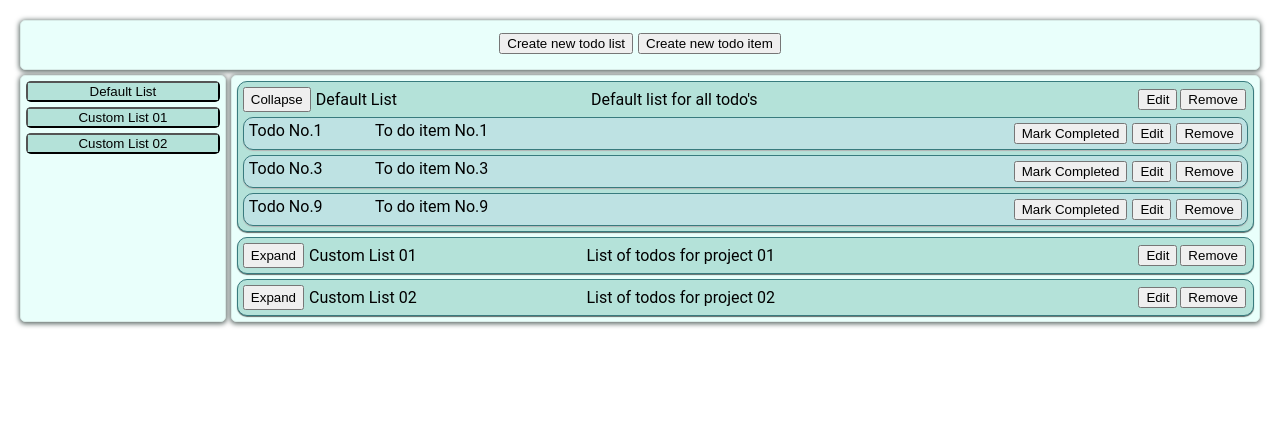
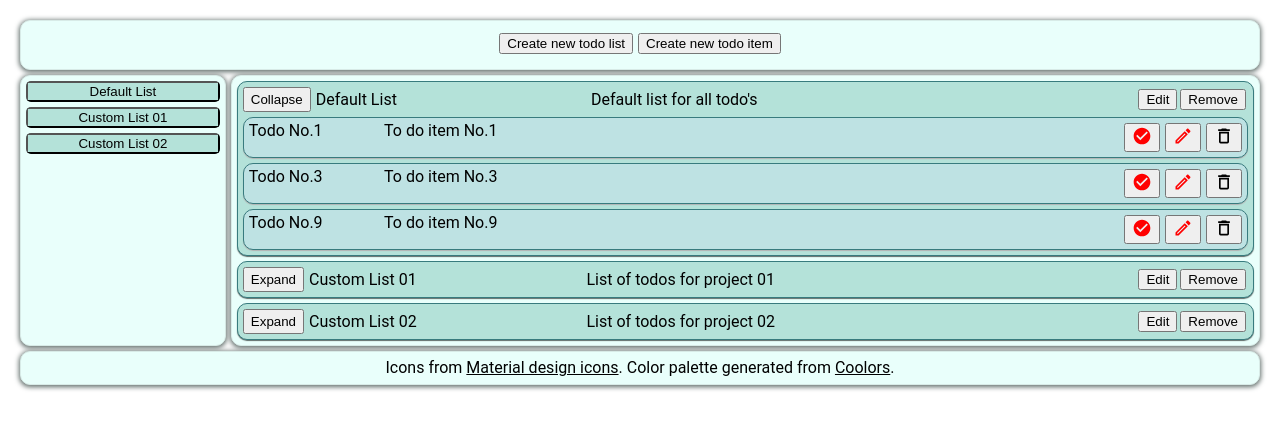
Before and after one commit to ignasc/todo-app, a website built with webpack: page src/template.html in a window 1280 px wide. Built offline with nearby package versions, Linux system fonts and the light colour scheme.

Commit message:
add basic todo icons and icon reference to author.

```diff
--- a/src/UI.js
+++ b/src/UI.js
@@ -1,4 +1,8 @@
 import { projectDelete, projectRetrieve, projectUpdate, todoRetrieve, todoDelete, todoUpdate, projectCreateNew, todoCreateNew } from "./dbActions";
+
+import imgCheckmark from "./img/check-circle.svg";
+import imgEdit from "./img/pencil-outline.svg";
+import imgDelete from "./img/delete-outline.svg";
 
 const btnGeneric = document.createElement("button");
 
@@ -218,6 +222,13 @@ function returnTodoItem(object){
     todoTitle.setAttribute("class", "todo-title");
     todoTitle.textContent = object.title;
 
+    const iconCompleted = new Image();
+    iconCompleted.src = imgCheckmark;
+    const iconEdit = new Image();
+    iconEdit.src = imgEdit;
+    const iconDelete = new Image();
+    iconDelete.src = imgDelete;
+
     const todoDescription = document.createElement("p");
     todoDescription.setAttribute("class", "todo-description");
     todoDescription.textContent = object.description;
@@ -226,27 +237,40 @@ function returnTodoItem(object){
     todoNav.setAttribute("class", "todo-nav");
 
     const btnTodoComplete = document.createElement("button");
+
     if(object.completed){
-        btnTodoComplete.textContent = "Mark Incomplete";
+        //btnTodoComplete.textContent = "Completed";
+        btnTodoComplete.appendChild(iconCompleted);
+        iconCompleted.setAttribute("class", "btn-completed");
     }else{
-        btnTodoComplete.textContent = "Mark Completed";
+        //btnTodoComplete.textContent = "Incomplete";
+        btnTodoComplete.appendChild(iconCompleted);
+        iconCompleted.setAttribute("class", "btn-incomplete");
     };
     btnTodoComplete.setAttribute("data-id", object.id);
     btnTodoComplete.addEventListener("click", (e)=>{
         e.preventDefault();
         object.setCompleted();
         if(object.completed){
-            btnTodoComplete.textContent = "Mark Incomplete";
+            //btnTodoComplete.textContent = "Completed";
+            //btnTodoComplete.appendChild(iconCompleted);
+            iconCompleted.setAttribute("class", "btn-completed");
         }else{
-            btnTodoComplete.textContent = "Mark Completed";
+            //btnTodoComplete.textContent = "Incomplete";
+            //btnTodoComplete.appendChild(iconCompleted);
+            iconCompleted.setAttribute("class", "btn-incomplete");
         };
     });
 
     const btnTodoEdit = document.createElement("button");
+    btnTodoEdit.appendChild(iconEdit);
     if(object.editActive){
-        btnTodoEdit.textContent = "Cancel Edit";
+        //btnTodoEdit.textContent = "Cancel Edit";
+        iconEdit.setAttribute("class", "btn-edit-active");
     }else{
-        btnTodoEdit.textContent = "Edit";
+        //btnTodoEdit.textContent = "Edit";
+        //btnTodoEdit.appendChild(iconEdit);
+        iconEdit.setAttribute("class", "btn-edit-inactive");
     };
     btnTodoEdit.addEventListener("click", (e)=>{
         e.preventDefault();
@@ -255,19 +279,25 @@ function returnTodoItem(object){
         switch (todoEditForm.style.display) {
             case "none":
                 todoEditForm.style.display = "flex";
-                e.target.textContent = "Cancel Edit";
+                //e.target.textContent = "Cancel Edit";
+                //btnTodoEdit.appendChild(iconEdit);
+                iconEdit.setAttribute("class", "btn-edit-active");
                 object.setEditMode(true);
                 break;
             default:
                 todoEditForm.style.display = "none";
-                e.target.textContent = "Edit";
+                //e.target.textContent = "Edit";
+                //btnTodoEdit.appendChild(iconEdit);
+                iconEdit.setAttribute("class", "btn-edit-inactive");
                 object.setEditMode(false);
                 break;
         }
     });
 
     const btnTodoRemove = document.createElement("button");
-    btnTodoRemove.textContent = "Remove";
+    //btnTodoRemove.textContent = "Remove";
+    btnTodoRemove.appendChild(iconDelete);
+    iconDelete.setAttribute("class", "btn-remove");
     btnTodoRemove.addEventListener("click", (e)=>{
         e.preventDefault();
         todoDelete(object.id);
--- a/src/styles.css
+++ b/src/styles.css
@@ -1,10 +1,3 @@
-/*body * {
-    border: 1px solid red;
-}
-body > * {
-    border: 1px solid black;
-}*/
-
 :root{
     --border-radius-small: 5px;
     --border-radius-big: 10px;
@@ -25,7 +18,7 @@ body > * {
 .main-style {
     background-color: var(--bg-main-color);
     border: var(--bg-main-border);
-    border-radius: 5px;
+    border-radius: var(--border-radius-big);
     box-shadow: var(--bg-main-box-shadow);
     overflow: hidden;
 }
@@ -34,7 +27,7 @@ body{
     font-family: "Roboto", sans-serif;
     display: grid;
     grid-template-columns: 1fr 5fr;
-    grid-template-rows: minmax(50px, max-content) 1fr;
+    grid-template-rows: minmax(50px, max-content) 1fr 50px;
     gap: 5px;
 
     margin: 10px;
@@ -104,7 +97,7 @@ body{
 
 #content-sidebar {
     grid-column: 1 / 2;
-    grid-row: 2 / -1;
+    grid-row: 2 / -2;
 
     display: flex;
     flex-direction: column;
@@ -136,7 +129,7 @@ body{
 
 #content-main {
     grid-column: 2 / -1;
-    grid-row: 2 / -1;
+    grid-row: 2 / -2;
 }
 
 #content-main > ul {
@@ -229,10 +222,12 @@ body{
     flex-grow: 1;
     flex-basis: 1;
 }
+
 .todo-description {
     flex-grow: 10;
     flex-basis: 1;
 }
+
 .todo-nav {
     flex-grow: 1;
     flex-basis: max-content;
@@ -242,6 +237,20 @@ body{
     justify-content: flex-end;
     gap: 5px;
 }
+
+.btn-completed, .btn-incomplete, .btn-edit-active, .btn-edit-inactive, .btn-remove {
+    height: 20px;
+}
+
+.btn-completed, .btn-edit-active {
+    filter: invert(28%) sepia(96%) saturate(2790%) hue-rotate(92deg) brightness(88%) contrast(105%);
+    /*filter: invert(100%) sepia(26%) saturate(5347%) hue-rotate(19deg) brightness(96%) contrast(101%);*/
+}
+
+.btn-incomplete, .btn-edit-inactive, .btn-remove:hover {
+    filter: invert(14%) sepia(87%) saturate(7480%) hue-rotate(4deg) brightness(97%) contrast(121%);
+}
+
 .todo-form {
     background-color: var(--bg-main-color);
     border-radius: var(--border-radius-big);
@@ -267,6 +276,23 @@ body{
     border-radius: var(--border-radius-small);
 }
 
+.footer {
+    background-color: var(--bg-main-color);
+    box-shadow: var(--bg-main-box-shadow);
+    border: var(--bg-main-border);
+    border-radius: var(--border-radius-big);
+    grid-column: 1 / -1;
+    grid-row: -2 / -1;
+
+    height: 2rem;
+    text-align: center;
+    align-content: center;
+}
+
+.footer > p > a {
+    text-decoration: underline;
+}
+
 .required {
     color: rgb(173, 21, 21);
     font-size: 0.8rem;
--- a/src/template.html
+++ b/src/template.html
@@ -12,5 +12,8 @@
     <div id="content-sidebar" class="main-style"></div>
     <div id="content-main" class="main-style"></div>
 
+    <div class="footer">
+        <p>Icons from <a href="https://pictogrammers.com/library/mdi/">Material design icons</a>. Color palette generated from <a href="https://coolors.co/">Coolors</a>.</p>
+    </div>
 </body>
 </html>
--- a/webpack.common.js
+++ b/webpack.common.js
@@ -7,6 +7,7 @@ module.exports = {
     filename: "main.js",
     path: path.resolve(__dirname, "dist"),
     clean: true,
+    assetModuleFilename: '[name][ext]',
   },
   plugins: [
     new HtmlWebpackPlugin({
@@ -18,7 +19,11 @@ module.exports = {
         {
             test: /\.css$/i,
             use: ["style-loader", "css-loader"],
-        }
+        },
+        {
+            test: /\.(png|svg|jpg|jpeg|gif)$/i,
+            type: 'asset/resource',
+        },
     ],
   },
 };
```
Also changed, not shown: src/img/check-circle.svg (added), src/img/delete-outline.svg (added), src/img/pencil-outline.svg (added).
